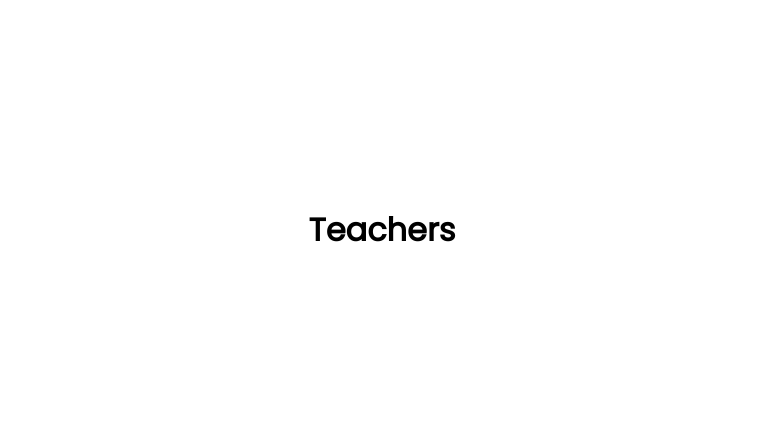
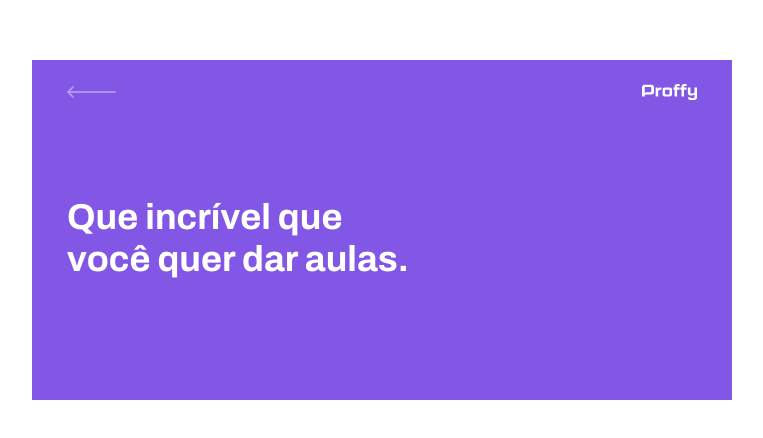
Before and after one commit to Aldairbr/Proffy, a React (Create React App) app in the folder web/: page /give-classes in a window 1280 px wide. Shown: the part 170-608 px from the top of the page, without its empty margins (258-1021 px from the left). Built offline with nearby package versions, Linux system fonts and the light colour scheme.

Commit message:
fix/ imported components

```diff
--- a/web/src/pages/TeacherForm/index.tsx
+++ b/web/src/pages/TeacherForm/index.tsx
@@ -1,10 +1,15 @@
-import React from 'react'
+import React from 'react';
+
+import PageHeader from '../../components/PageHeader'
 
 function TeacherForm() {
+  return (
+    <div id="page-teacher-form" className="container">
+      <PageHeader title="Que incrível que você quer dar aulas.">
 
-  return(
-    <h1>Teachers</h1>
+      </ PageHeader>
+    </div>
   )
 }
 
-export default TeacherForm
+export default TeacherForm;
```
